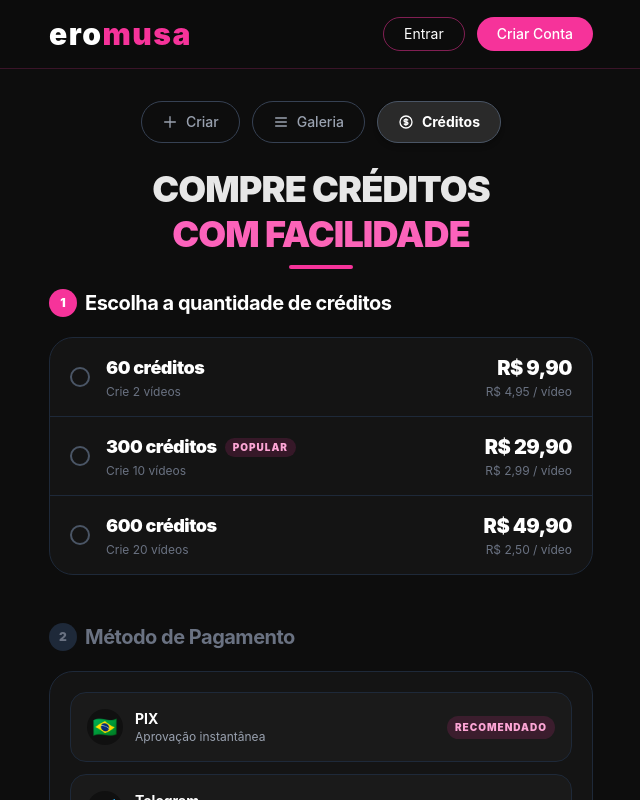
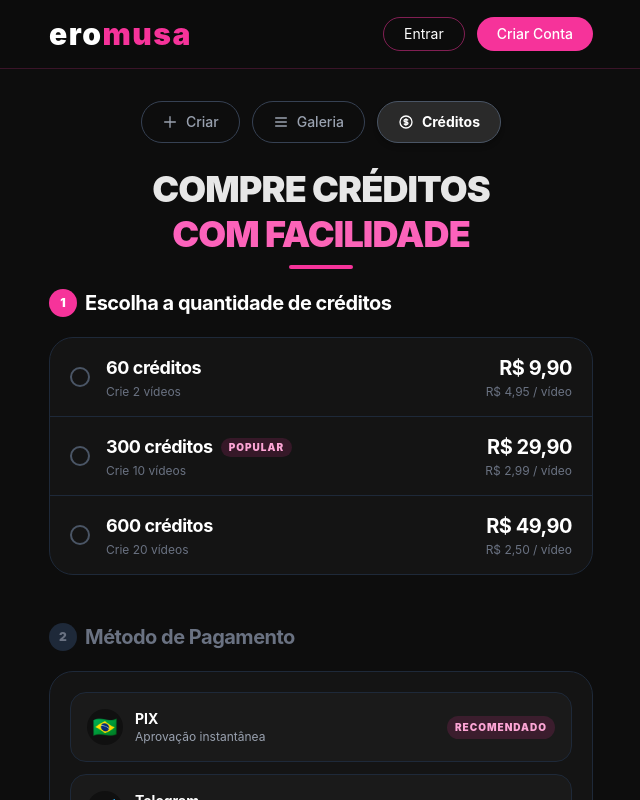
Before and after one commit to protaculos/eromusa, a Next.js app: page /creditos in a window 1280 px wide. Shown: the top 800 px of the page, without its empty margins (319-959 px from the left). Built offline with nearby package versions, Linux system fonts and the light colour scheme; no server answers.

Commit message:
design: altera negrito dos títulos de pacotes e preços de font-black para font-bold

```diff
--- a/app/creditos/page.tsx
+++ b/app/creditos/page.tsx
@@ -217,7 +217,7 @@ export default function CreditosPage() {
                     {/* Crédito + preço por crédito */}
                     <div className="flex-1 min-w-0">
                       <div className="flex items-center gap-2 flex-wrap">
-                        <span className="text-white font-black text-lg tracking-tight">
+                        <span className="text-white font-bold text-lg tracking-tight">
                           {pkg.credits.toLocaleString('pt-BR')} créditos
                         </span>
                         {pkg.popular && (
@@ -238,7 +238,7 @@ export default function CreditosPage() {
 
                     {/* Preço */}
                     <div className="text-right">
-                      <div className="text-white font-black text-lg md:text-xl tracking-tight whitespace-nowrap">
+                      <div className="text-white font-bold text-lg md:text-xl tracking-tight whitespace-nowrap">
                         {currency.symbol} {formatPrice(pkg.price)}
                       </div>
                       <div className="text-xs text-gray-500 mt-0.5">
```
